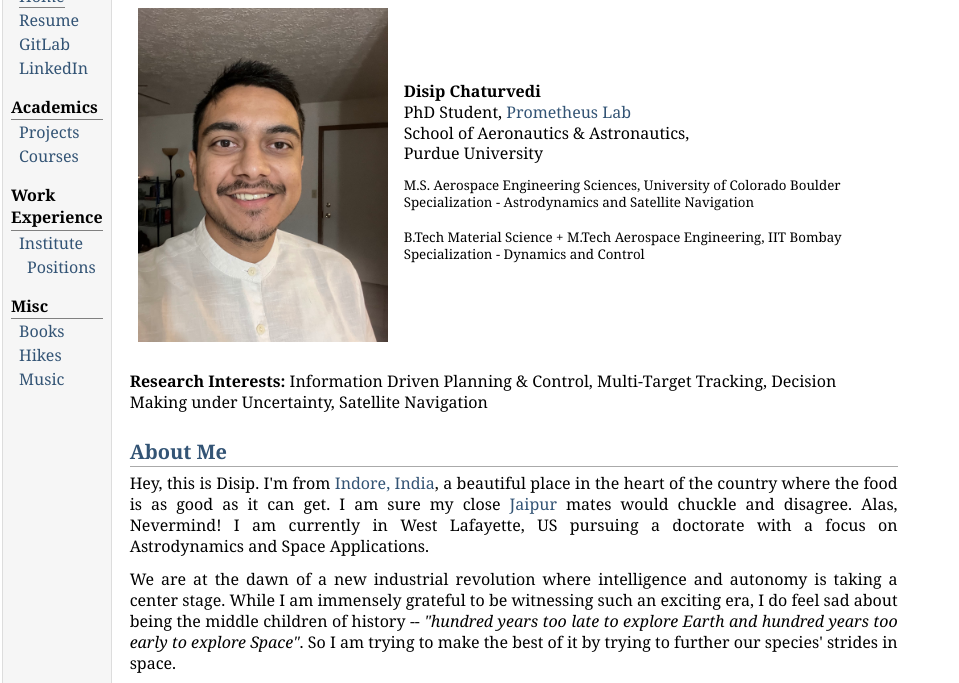
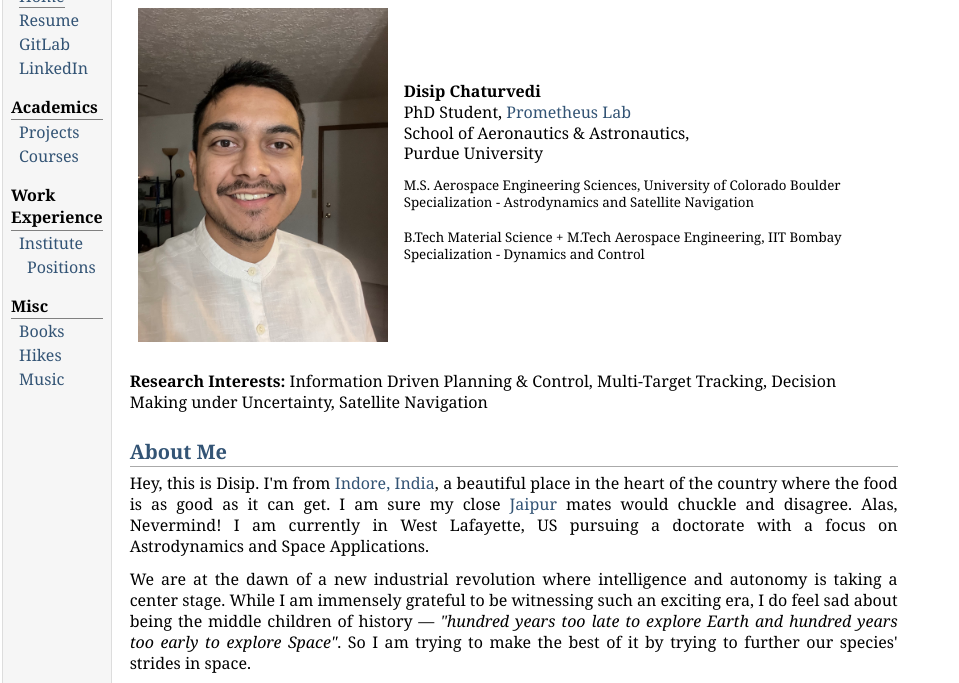
Before and after one commit to disipc/disipc.github.io, a plain HTML site: page index.html in a window 1280 px wide. Shown: the part 68-751 px from the top of the page, without its empty margins (0-959 px from the left). Drawn offline with Linux system fonts and the light colour scheme.

Commit message:
fixed some more

```diff
--- a/index.html
+++ b/index.html
@@ -56,7 +56,7 @@ Specialization - Dynamics and Control<br />
 <h2>About Me</h2>
 <p align="justify">Hey, this is Disip. I'm from <a href="https://www.google.co.in/search?q=Indore+India">Indore, India</a>, a beautiful place in the heart of the country where the food is as good as it can get. I am sure my close <a href="https://www.google.co.in/search?q=Jaipur+India">Jaipur</a> mates would chuckle and disagree. Alas, Nevermind! I am currently in West Lafayette, US pursuing a doctorate with a focus on Astrodynamics and Space Applications.</p>
 
-<p align="justify">We are at the dawn of a new industrial revolution where intelligence and autonomy is taking a center stage. While I am immensely grateful to be witnessing such an exciting era, I do feel sad about being the middle children of history -- <i>"hundred years too late to explore Earth and hundred years too early to explore Space"</i>. So I am trying to make the best of it by trying to further our species' strides in space.</p>
+<p align="justify">We are at the dawn of a new industrial revolution where intelligence and autonomy is taking a center stage. While I am immensely grateful to be witnessing such an exciting era, I do feel sad about being the middle children of history &mdash; <i>"hundred years too late to explore Earth and hundred years too early to explore Space"</i>. So I am trying to make the best of it by trying to further our species' strides in space.</p>
 
 <p align="justify">My current work focuses on long-horizon multi-target tracking and active sensor tasking in cislunar space, with emphasis on maintaining track custody and identity across extended observation gaps using PMBM filtering and information-driven planning. My <a href="http://keithlegrand.com/wp/wp-content/uploads/2025/01/Chaturvedi-2025-Information-Driven-Cislunar-Space-Object-Reacquisition.pdf">previous work</a> treated cislunar target reacquisition as a partially observable Markov Decision Process (POMDP) problem, solved using Monte Carlo Tree Search (MCTS) to maximize information gain. </p>
 <br />
```
